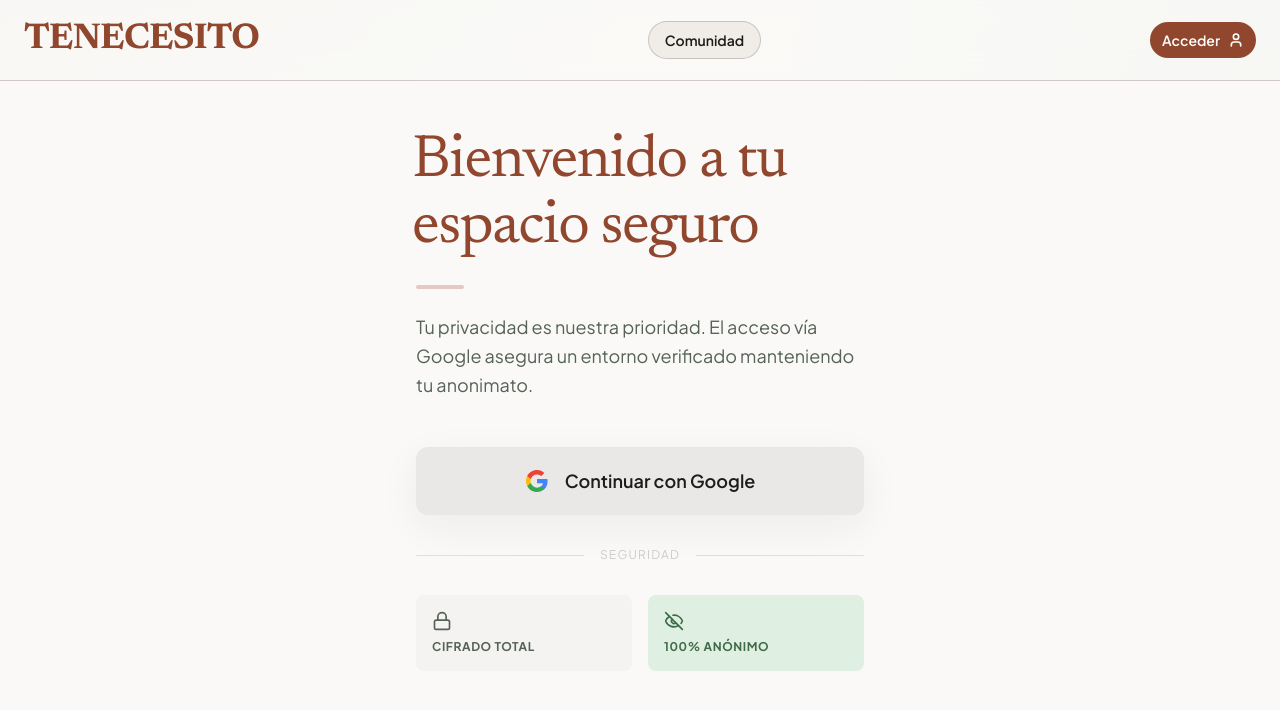
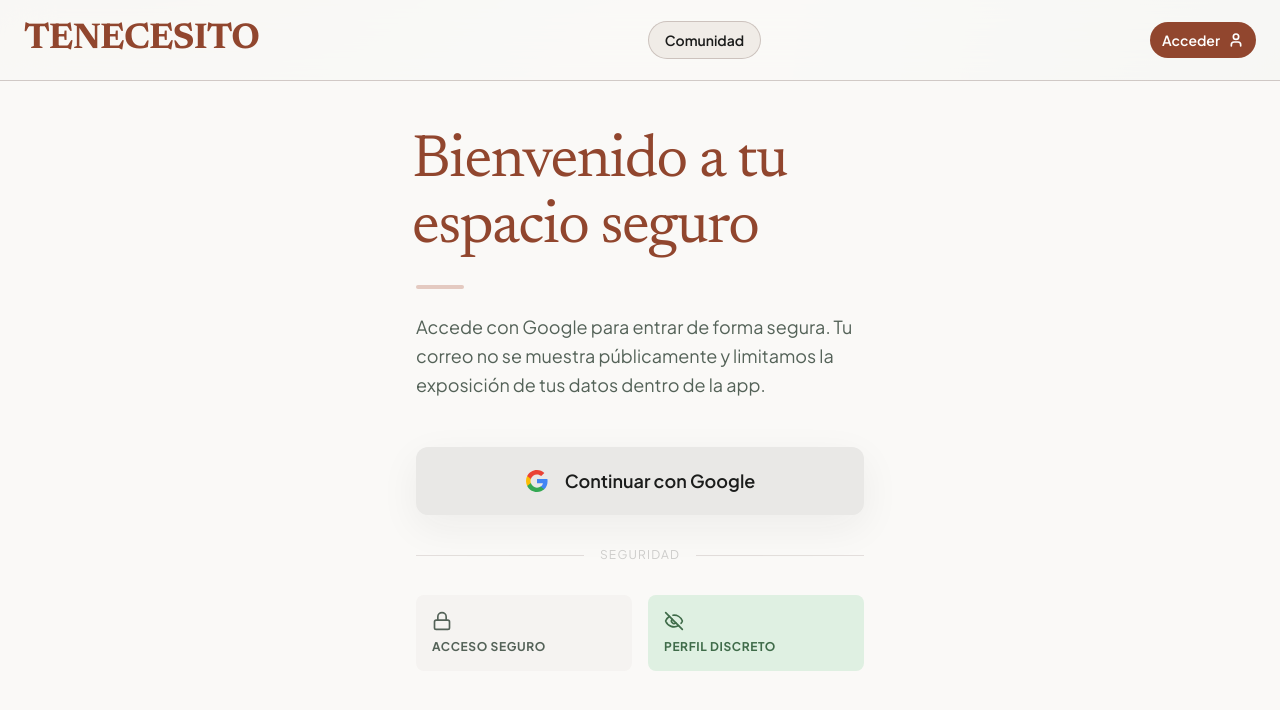
Before and after one commit to erpolimix/tenecesito, a Next.js app: page /login in a window 1280 px wide. Shown: the top 710 px of the page. Built offline with nearby package versions, Linux system fonts and the light colour scheme; no server answers.

Commit message:
feat: actualizar mensajes de privacidad y seguridad en la página de inicio de sesión

```diff
--- a/app/login/page.tsx
+++ b/app/login/page.tsx
@@ -29,7 +29,7 @@ export default function LoginPage() {
             </h2>
             <div className="w-12 h-1 bg-[var(--tn-primary-soft)] rounded-full opacity-30" />
             <p className="text-lg text-[var(--tn-muted)] leading-[1.6]">
-              Tu privacidad es nuestra prioridad. El acceso vía Google asegura un entorno verificado manteniendo tu anonimato.
+              Accede con Google para entrar de forma segura. Tu correo no se muestra públicamente y limitamos la exposición de tus datos dentro de la app.
             </p>
           </div>
 
@@ -56,11 +56,11 @@ export default function LoginPage() {
             <div className="grid grid-cols-2 gap-4">
               <div className="bg-[var(--tn-surface)] p-4 rounded-lg flex flex-col gap-2">
                 <Lock size={20} className="text-[var(--tn-muted)]" />
-                <span className="text-xs font-bold uppercase tracking-wider text-[var(--tn-muted)]">Cifrado total</span>
+                <span className="text-xs font-bold uppercase tracking-wider text-[var(--tn-muted)]">Acceso seguro</span>
               </div>
               <div className="bg-[#dff0e2] p-4 rounded-lg flex flex-col gap-2">
                 <EyeOff size={20} className="text-[#3f6b49]" />
-                <span className="text-xs font-bold uppercase tracking-wider text-[#3f6b49]">100% Anónimo</span>
+                <span className="text-xs font-bold uppercase tracking-wider text-[#3f6b49]">Perfil discreto</span>
               </div>
             </div>
           </div>
```
